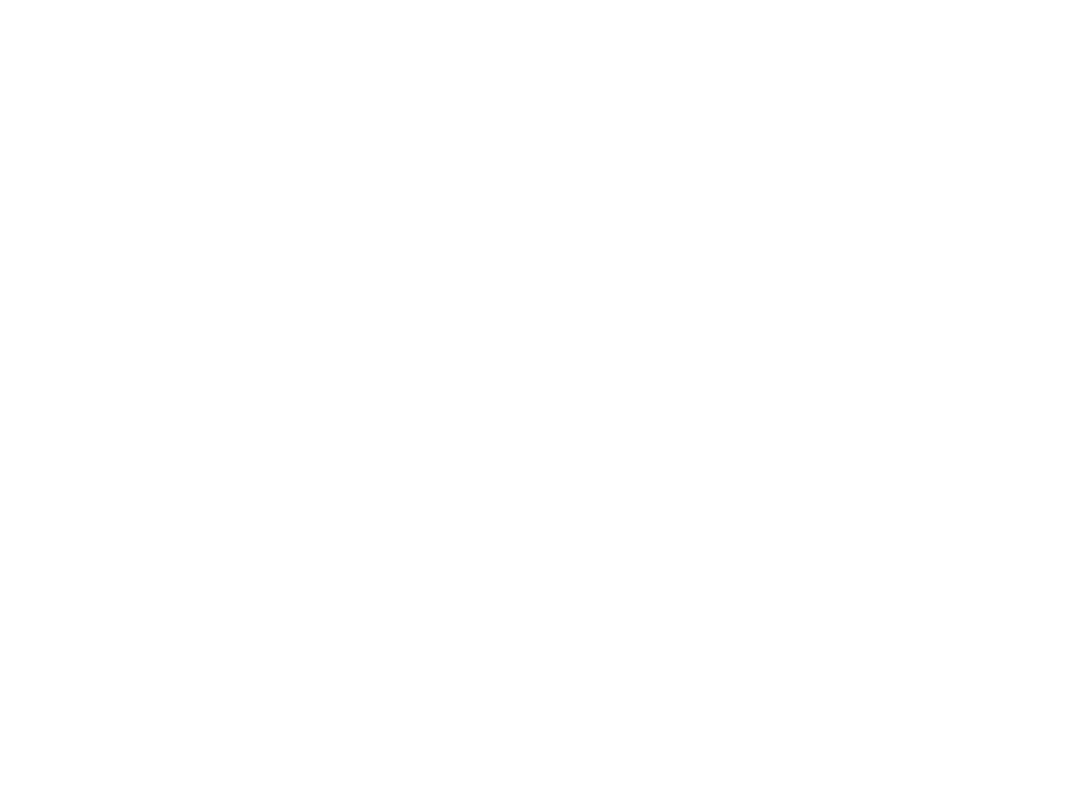
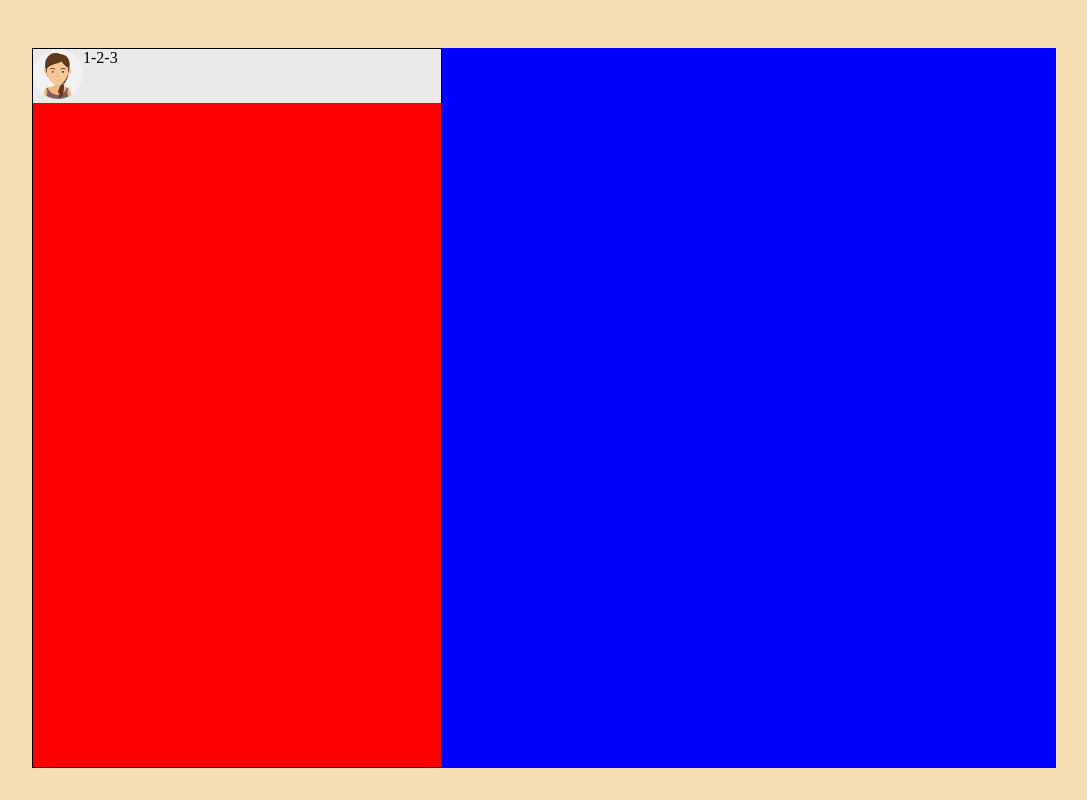
Before and after one commit to cesarecicolin/html-css-boolzapp, a plain HTML site: page index.html in a window 1280 px wide. Shown: the whole page, without its empty margins (96-1183 px from the left). Drawn offline with Linux system fonts and the light colour scheme.

Commit message:
add: skeleton project

```diff
--- a/css/style.css
+++ b/css/style.css
@@ -4,3 +4,55 @@
     padding: 0;
     box-sizing: border-box;
 }
+img{
+    border-radius: 25px;
+    width: 50px;
+}
+
+body{
+    background-color: wheat;
+}
+.wraper{
+    width: 100%;
+    height: 100vh;
+}
+
+
+/* UTILITY */
+
+.baby-container{
+    width: 80%;
+    margin: 0 auto;
+    height: 90%;
+    background-color: green;
+   position: relative;
+   top: 3rem;
+}
+
+.min-height{
+    min-height: 100%;
+}
+.row{
+    display: flex;
+
+}
+/* SERCH */
+.serch{
+
+    width: 40%;
+    /* Debug */
+    background-color: red;
+    border: 1px solid black;
+}
+.header-serch{
+    background-color:#eaeaea ;
+
+}
+/* HOME */
+.home{
+
+
+    width: 60%;
+    /* debug */
+    background-color: blue;
+}
--- a/index.html
+++ b/index.html
@@ -7,6 +7,28 @@
     <link rel="stylesheet" href="css/style.css">
 </head>
 <body>
+    <!-- container -->
+    <div class="wraper">
 
+        <div class="baby-container">
+            <div class="row min-height">
+                <div class="col serch min-height">
+                    <header class="header-serch row" id="home-profile">
+
+                        <div class="col">
+                            <img src="img/avatar_io.jpg" alt="">
+                        </div>
+                        <div class="col">
+                            1-2-3
+                        </div>
+
+                    </header>
+                </div>
+                <div class="col home min-height"></div>
+            </div>
+        </div>
+
+    </div>
+    <!-- container -->
 </body>
 </html>
```
